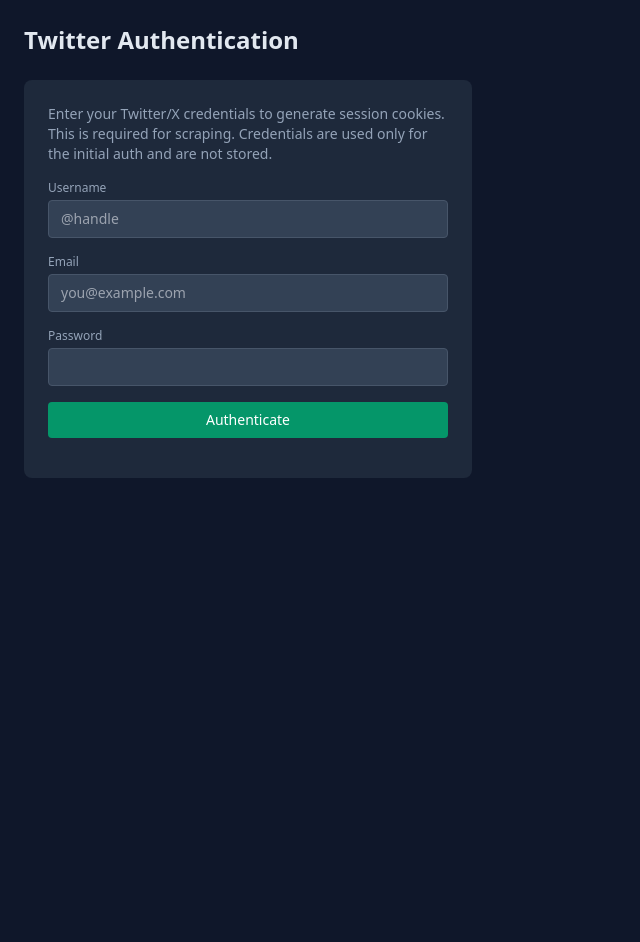
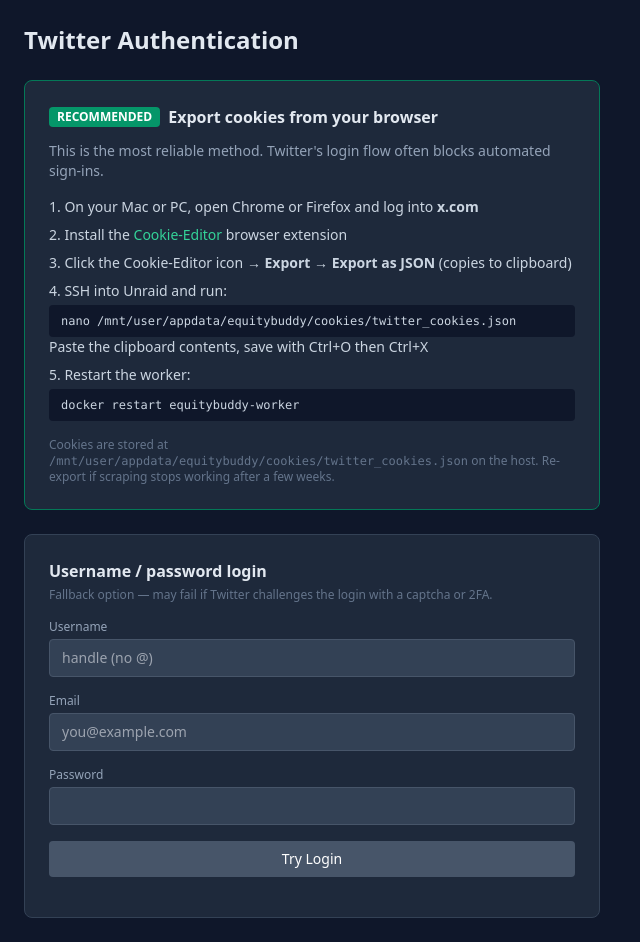
Before and after one commit to asaji/equity-buddy, a FastAPI app: page /auth/twitter in a window 1280 px wide. Shown: the part 53-995 px from the top of the page, without its empty margins (0-640 px from the left). Before the commit the page ends 531 px from the top, so only its background shows below. Run offline with FastAPI, Linux system fonts and the light colour scheme; parts of the project's set-up code (start-up, migrations or seed data) failed here and were passed over; some libraries are stand-ins or nearby versions.

Commit message:
Improve Twitter auth: prioritize cookie file over login flow
- scraper: validate cookies file before loading, detect auth errors
  and break early with a clear re-export message instead of failing
  silently per handle
- auth page: lead with browser cookie export (recommended), demote
  username/password form to fallback with a caveat about captcha/2FA

Co-Authored-By: Claude Sonnet 4.6 <noreply@anthropic.com>

```diff
--- a/app/scraper.py
+++ b/app/scraper.py
@@ -1,5 +1,5 @@
-import asyncio
 import hashlib
+import json
 import logging
 import os
 from datetime import datetime, timedelta, timezone
@@ -14,6 +14,16 @@ logger = logging.getLogger(__name__)
 
 COOKIES_PATH = "/app/cookies/twitter_cookies.json"
 
+# Errors that indicate cookies are expired/invalid rather than transient
+_AUTH_ERROR_PATTERNS = (
+    "32",           # Could not authenticate
+    "135",          # Timestamp out of bounds
+    "326",          # Account locked
+    "AuthError",
+    "Unauthorized",
+    "Could not authenticate",
+)
+
 
 def _hash(text: str) -> str:
     return hashlib.sha256(text.encode()).hexdigest()
@@ -25,6 +35,23 @@ def _is_recent(dt: Optional[datetime], hours: int = 24) -> bool:
     if dt.tzinfo is None:
         dt = dt.replace(tzinfo=timezone.utc)
     return dt >= datetime.now(timezone.utc) - timedelta(hours=hours)
+
+
+def _looks_like_auth_error(exc: Exception) -> bool:
+    msg = str(exc)
+    return any(p in msg for p in _AUTH_ERROR_PATTERNS)
+
+
+def _cookies_file_valid() -> bool:
+    """Check that the cookies file exists and contains parseable JSON with content."""
+    if not os.path.exists(COOKIES_PATH):
+        return False
+    try:
+        with open(COOKIES_PATH) as f:
+            data = json.load(f)
+        return bool(data)
+    except Exception:
+        return False
 
 
 # --- Twitter ---
@@ -46,18 +73,26 @@ async def auth_twitter(username: str, password: str, email: str) -> bool:
 async def _get_twitter_client():
     try:
         from twikit import Client
-        client = Client("en-US")
-        if os.path.exists(COOKIES_PATH):
-            client.load_cookies(COOKIES_PATH)
-            return client
-        else:
-            logger.warning(
-                "Twitter cookies not found at %s — navigate to /auth/twitter to authenticate",
-                COOKIES_PATH,
-            )
-            return None
     except ImportError:
         logger.error("twikit not installed")
+        return None
+
+    if not _cookies_file_valid():
+        logger.warning(
+            "Twitter cookies not found or invalid at %s — "
+            "export cookies from your browser and place them there, "
+            "or navigate to /auth/twitter to authenticate via username/password",
+            COOKIES_PATH,
+        )
+        return None
+
+    client = Client("en-US")
+    try:
+        client.load_cookies(COOKIES_PATH)
+        logger.debug("Twitter cookies loaded from %s", COOKIES_PATH)
+        return client
+    except Exception as e:
+        logger.error("Failed to load Twitter cookies: %s", e)
         return None
 
 
@@ -96,6 +131,13 @@ async def scrape_twitter(handles: list[str]) -> int:
                 except Exception as e:
                     logger.warning("Error processing tweet from @%s: %s", handle, e)
         except Exception as e:
+            if _looks_like_auth_error(e):
+                logger.error(
+                    "Twitter auth error for @%s — cookies may be expired. "
+                    "Re-export from your browser to %s and restart the worker. Error: %s",
+                    handle, COOKIES_PATH, e,
+                )
+                break  # No point continuing — all handles will fail
             logger.error("Error fetching tweets for @%s: %s", handle, e)
 
     logger.info("Scraped %d new tweets from %d handles", total, len(handles))
--- a/templates/base.html
+++ b/templates/base.html
@@ -74,15 +74,43 @@
 
     {% if page == 'auth_twitter' %}
     <h1 class="text-2xl font-bold mb-6">Twitter Authentication</h1>
-    <div class="bg-slate-800 rounded-lg p-6 max-w-md">
+
+    <!-- Recommended: browser cookie export -->
+    <div class="bg-slate-800 rounded-lg p-6 max-w-xl mb-6 border border-emerald-700">
+      <div class="flex items-center gap-2 mb-3">
+        <span class="bg-emerald-600 text-white text-xs font-bold px-2 py-0.5 rounded">RECOMMENDED</span>
+        <h2 class="text-base font-semibold">Export cookies from your browser</h2>
+      </div>
       <p class="text-slate-400 text-sm mb-4">
-        Enter your Twitter/X credentials to generate session cookies. This is required for scraping.
-        Credentials are used only for the initial auth and are not stored.
+        This is the most reliable method. Twitter's login flow often blocks automated sign-ins.
       </p>
+      <ol class="text-sm text-slate-300 space-y-2 list-decimal list-inside mb-4">
+        <li>On your Mac or PC, open Chrome or Firefox and log into <strong>x.com</strong></li>
+        <li>Install the <a href="https://cookie-editor.com/" target="_blank" class="text-emerald-400 hover:underline">Cookie-Editor</a> browser extension</li>
+        <li>Click the Cookie-Editor icon → <strong>Export → Export as JSON</strong> (copies to clipboard)</li>
+        <li>SSH into Unraid and run:<br/>
+          <code class="block mt-1 bg-slate-900 rounded px-3 py-2 text-xs text-slate-300 font-mono">
+            nano /mnt/user/appdata/equitybuddy/cookies/twitter_cookies.json
+          </code>
+          Paste the clipboard contents, save with Ctrl+O then Ctrl+X
+        </li>
+        <li>Restart the worker:<br/>
+          <code class="block mt-1 bg-slate-900 rounded px-3 py-2 text-xs text-slate-300 font-mono">
+            docker restart equitybuddy-worker
+          </code>
+        </li>
+      </ol>
+      <p class="text-xs text-slate-500">Cookies are stored at <code>/mnt/user/appdata/equitybuddy/cookies/twitter_cookies.json</code> on the host. Re-export if scraping stops working after a few weeks.</p>
+    </div>
+
+    <!-- Fallback: username/password login -->
+    <div class="bg-slate-800 rounded-lg p-6 max-w-xl border border-slate-700">
+      <h2 class="text-base font-semibold mb-1">Username / password login</h2>
+      <p class="text-slate-500 text-xs mb-4">Fallback option — may fail if Twitter challenges the login with a captcha or 2FA.</p>
       <form hx-post="/auth/twitter" hx-target="#auth-result" hx-swap="innerHTML" class="space-y-4">
         <div>
           <label class="block text-xs text-slate-400 mb-1">Username</label>
-          <input name="username" type="text" required placeholder="@handle"
+          <input name="username" type="text" required placeholder="handle (no @)"
             class="w-full bg-slate-700 border border-slate-600 rounded px-3 py-2 text-sm text-slate-200 focus:outline-none focus:border-emerald-500" />
         </div>
         <div>
@@ -96,8 +124,8 @@
             class="w-full bg-slate-700 border border-slate-600 rounded px-3 py-2 text-sm text-slate-200 focus:outline-none focus:border-emerald-500" />
         </div>
         <button type="submit"
-          class="w-full bg-emerald-600 hover:bg-emerald-500 text-white py-2 rounded text-sm font-medium">
-          Authenticate
+          class="w-full bg-slate-600 hover:bg-slate-500 text-white py-2 rounded text-sm font-medium">
+          Try Login
         </button>
       </form>
       <div id="auth-result" class="mt-4"></div>
```
